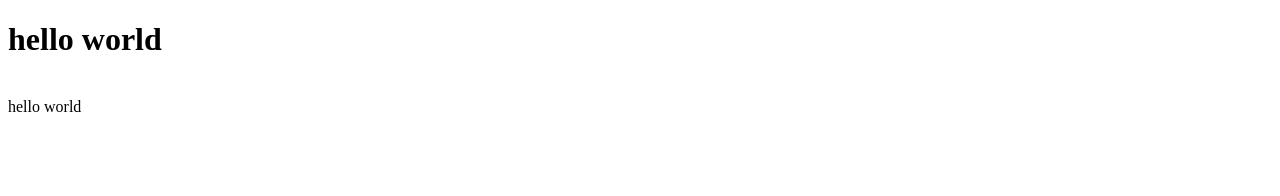
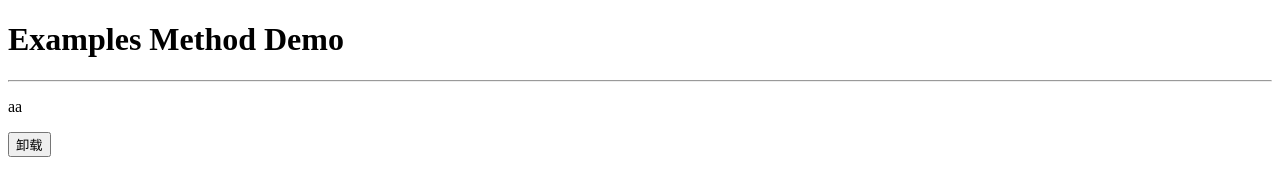
Before and after one commit to zcy5305/vueDome, a website: page exarrple/hello.html in a window 1280 px wide. Drawn offline with Linux system fonts and the light colour scheme.

Commit message:
no message

```diff
--- a/exarrple/hello.html
+++ b/exarrple/hello.html
@@ -1,22 +1,40 @@
 <!DOCTYPE html>
 <html lang="en">
 <head>
-   <title>hello World</title>
-   <script type='text/javascript' src="../assets/js/vue.js"></script>
+    <meta charset="UTF-8">
+    <script type="text/javascript" src="../assets/js/vue.js"></script>
+    <title>Examples Method Demo</title>
 </head>
 <body>
-    <h1> hello world</h1>
-    <br>
-    <div id='app'>
-        {{message}}
+    <h1>Examples Method Demo</h1>
+    <hr>
+    <div>
+
     </div>
-    <script type='text/javascript'>
-        var app = new Vue({
-            el:"#app",
-            data:{
-                message:'hello world'
-            }
-        })
+    <div id="app">
+
+    </div>
+    <p><button onclick="destroy()">卸载</button></p>
+    <script type="text/javascript">
+      var jspang = Vue.extend({
+          template:`<p>{{aa}}</p>`,
+          data:function(){
+              return {
+                  message:'Hello ,I am JSPang',
+                  aa:'aa'
+              }
+          },
+          mounted() {
+              console.log(1)
+          },
+          destroyed () {
+            console.log(2)
+          }
+      })
+      var vm = new jspang().$mount("#app");
+      function destroy(){
+          vm.$destroy();
+      }
     </script>
 </body>
 </html>
```
Also changed, not shown: exarrple/mixins.html (added, +57 -0 lines), index.html (+1 -0 lines).
